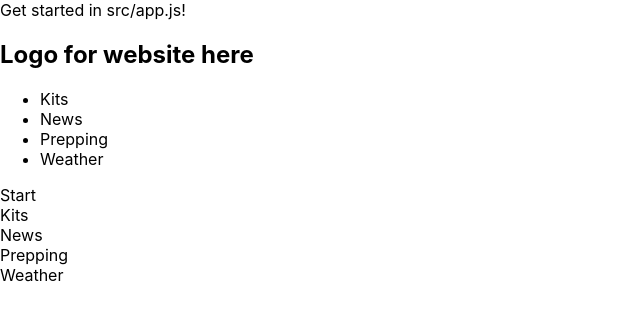
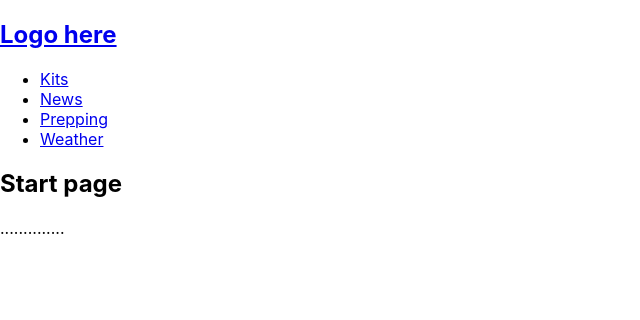
Before and after one commit to palhamel/proj-prep-frontend, a React (Create React App) app: page / in a window 1280 px wide. Shown: the top 320 px of the page, without its empty margins (0-640 px from the left). Built offline with nearby package versions, Linux system fonts and the light colour scheme.

Commit message:
Add react-router navigation

```diff
--- a/src/App.js
+++ b/src/App.js
@@ -8,17 +8,29 @@ import { News } from 'pages/News'
 import { Prepping } from 'pages/Prepping'
 import { Weather } from 'pages/Weather'
 
-
 export const App = () => {
   return (
+    <BrowserRouter>
       <main>
-      Get started in src/app.js!
         <Nav />
+        <Switch>
+          <Route path="/" exact>
             <Start />
+          </Route>
+          <Route path="/kits" exact>
             <Kits />
+          </Route>
+          <Route path="/news" exact>
             <News />
+          </Route>
+          <Route path="/prepping" exact>
             <Prepping />
+          </Route>
+          <Route path="/weather" exact>
             <Weather />
+          </Route>
+        </Switch>
       </main>
+    </BrowserRouter>
   )
-}
+};
--- a/src/components/Nav.js
+++ b/src/components/Nav.js
@@ -1,17 +1,26 @@
-import React from 'react'
+import React from 'react';
+// import { Link } from "react-router-dom";
+import { NavLink } from 'react-router-dom';
 
 export const Nav = () => {
   return (
     <nav>
-      <h1>Logo for website here</h1>
+      <h1><NavLink to="/">Logo here</NavLink></h1>
 
       <ul>
-        <li>Kits</li>
-        <li>News</li>
-        <li>Prepping</li>
-        <li>Weather</li>
+        <li>
+          <NavLink to="/kits">Kits</NavLink>
+        </li>
+        <li>
+          <NavLink to="/news">News</NavLink>
+        </li>
+        <li>
+          <NavLink to="/prepping">Prepping</NavLink>
+        </li>
+        <li>
+          <NavLink to="/weather">Weather</NavLink>
+        </li>
       </ul>
     </nav>
-
-  )
-}
+  );
+};
--- a/src/pages/Kits.js
+++ b/src/pages/Kits.js
@@ -1,10 +1,11 @@
 import React from 'react'
-import { BrowserRouter, Switch, Route } from 'react-router-dom'
 
 export const Kits= () => {
   return (
     <div>
-      Kits
+      <h2>Kits Page</h2>
+      <p>..............</p>
+
     </div>
   )
 }
--- a/src/pages/News.js
+++ b/src/pages/News.js
@@ -1,10 +1,11 @@
 import React from 'react'
-import { BrowserRouter, Switch, Route } from 'react-router-dom'
 
 export const News = () => {
   return (
     <div>
-      News
+      <h2>News Page</h2>
+      <p>..............</p>
+
     </div>
   )
 }
--- a/src/pages/Prepping.js
+++ b/src/pages/Prepping.js
@@ -1,10 +1,11 @@
 import React from 'react'
-import { BrowserRouter, Switch, Route } from 'react-router-dom'
 
 export const Prepping = () => {
   return (
     <div>
-      Prepping
+      <h2>Prepping info page</h2>
+      <p>..............</p>
+
     </div>
   )
 }
--- a/src/pages/Start.js
+++ b/src/pages/Start.js
@@ -3,7 +3,9 @@ import React from 'react'
 export const Start = () => {
   return (
     <div>
-      Start
+      <h2>Start page</h2>
+      <p>..............</p>
+
     </div>
   )
 }
--- a/src/pages/Weather.js
+++ b/src/pages/Weather.js
@@ -1,10 +1,11 @@
 import React from 'react'
-import { BrowserRouter, Switch, Route } from 'react-router-dom'
 
 export const Weather = () => {
   return (
     <div>
-      Weather
+      <h2>Weather Page</h2>
+      <p>..............</p>
+
     </div>
   )
 }
```
Lines whose indentation alone changed are shown as unchanged.
